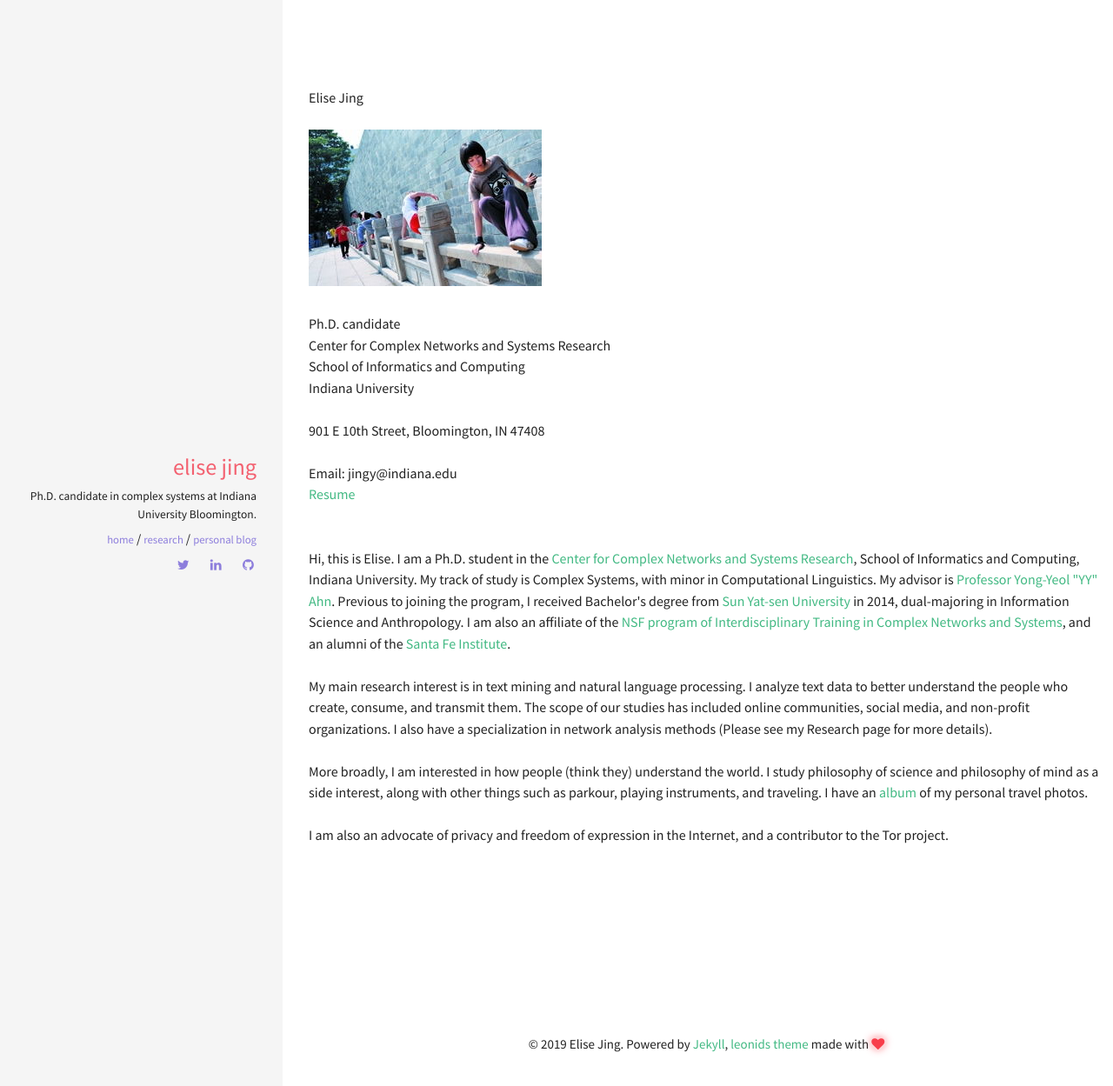
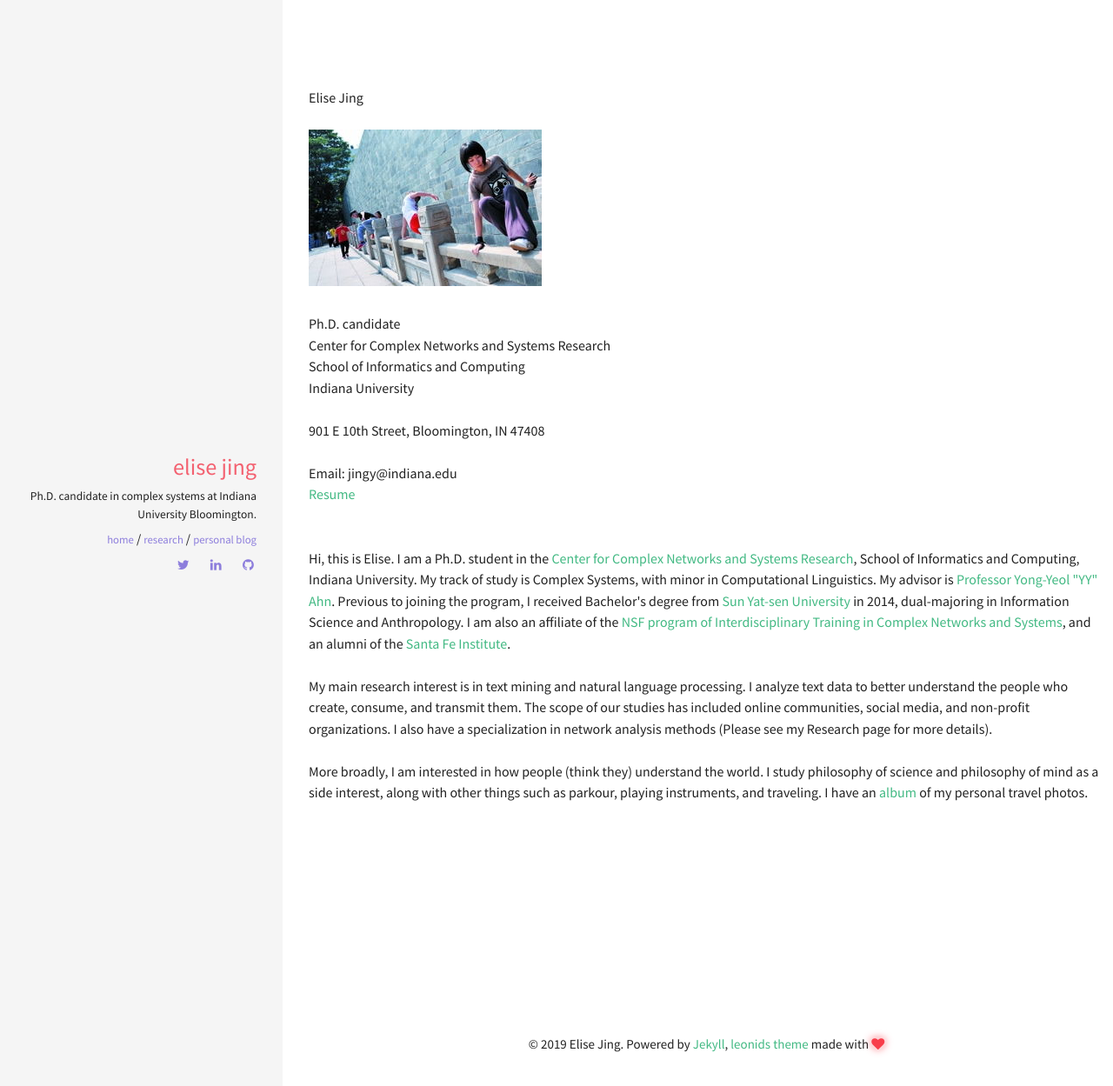
Before and after one commit to yzjing/yzjing.github.io, a Jekyll site: the page built from index.html, in a window 1280 px wide. Shown: the top 1249 px of the page at 87% size. Built offline with Jekyll 4.4.1, drawn with Linux system fonts in a browser that asks for light colours.

Commit message:
small change

```diff
--- a/index.html
+++ b/index.html
@@ -43,7 +43,7 @@ My main research interest is in text mining and natural language processing. I a
 More broadly, I am interested in how people (think they) understand the world. I study philosophy of science and philosophy of mind as a side interest, along with other things such as parkour, playing instruments, and traveling. I have an <a href="https://www.flickr.com/photos/145842521@N04/albums">album</a> of my personal travel photos.
 <br>
 <br>
-I am also an advocate of privacy and freedom of expression in the Internet, and a contributor to the Tor project.
+<!-- I am also an advocate of privacy and freedom of expression in the Internet, and a contributor to the Tor project. -->
 <br>
 <br><br>
 <br><br>
```
